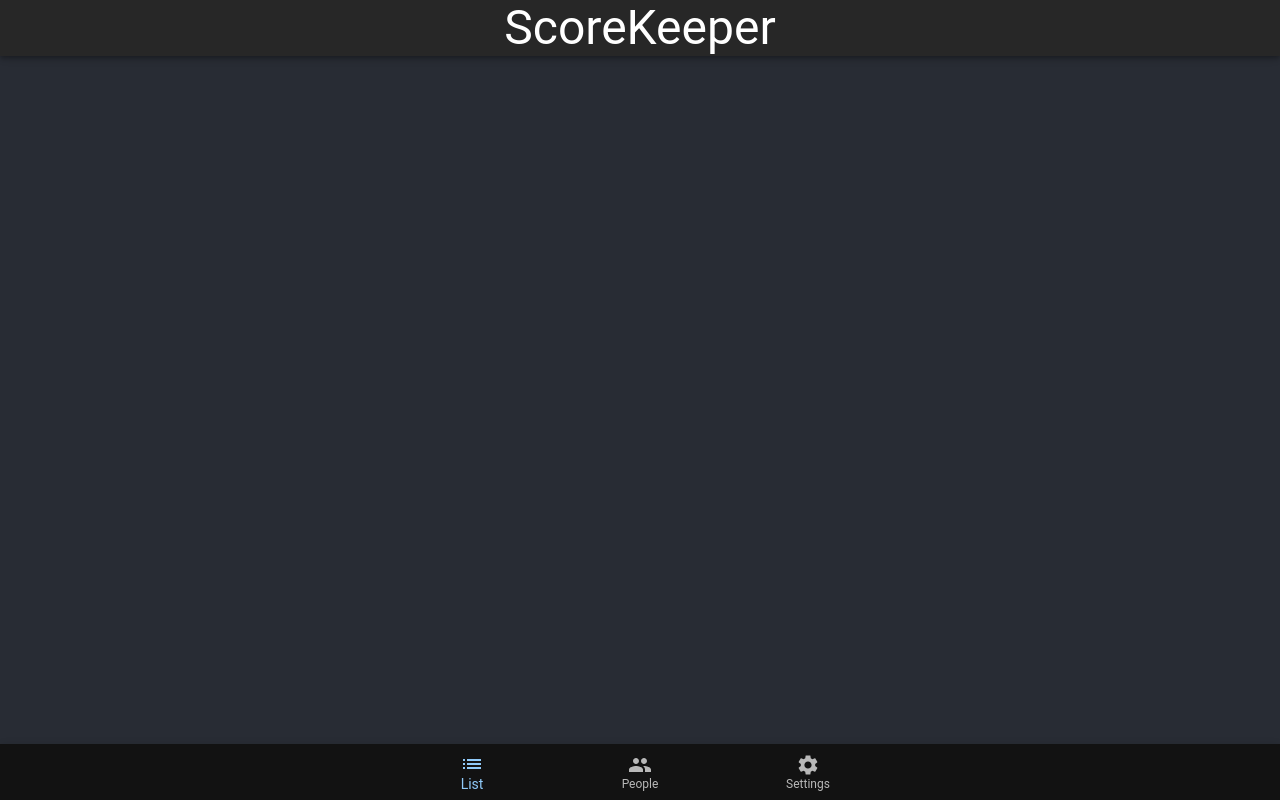
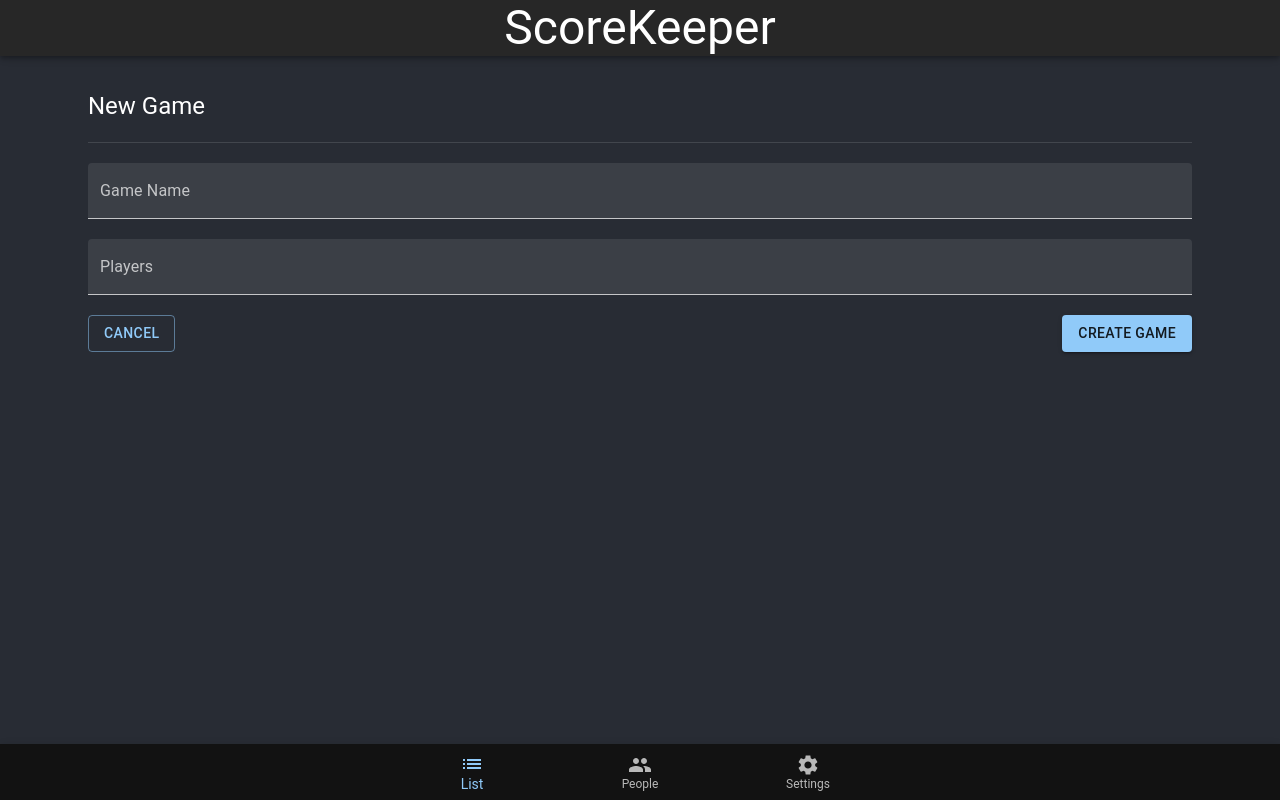
Before and after one commit to motoole/scorekeeper, a React (Create React App) app: page /createGame in a window 1280 px wide. Built offline with nearby package versions, Linux system fonts and the light colour scheme.

Commit message:
Routing in better shape. Create game form in the works.

```diff
--- a/src/App.css
+++ b/src/App.css
@@ -1,5 +1,11 @@
 body {
   background-color: #282c34;
+  color: #fff;
+}
+
+body a {
+  color: #aaa;
+  text-decoration: none;
 }
 
 .Header {
@@ -15,7 +21,6 @@ body {
   padding: 10px;
 }
 
-
 h1 {
   color: #fff;
 }
--- a/src/App.js
+++ b/src/App.js
@@ -2,14 +2,19 @@ import React from 'react';
 import { Routes, Route } from 'react-router-dom';
 import './App.css';
 
+// mui imports
+import { Container } from '@mui/material';
+
+//mui styles imports
 import { ThemeProvider, createTheme } from '@mui/material/styles';
 
-// import Header from './Header.js';
+// component imports
 import Header from './components/Header.js';
 import Footer from './components/Footer.js';
-import GamesList from './components/GamesList.js';
+import ListPage from './components/ListPage.js';
 import Players from './components/Players.js';
 import Settings from './components/Settings.js';
+import CreateGame from './components/CreateGame.js';
 
 const App = () => {
   const darkTheme = createTheme({
@@ -22,11 +27,14 @@ const App = () => {
     <ThemeProvider theme={darkTheme}>
       <div className="App">
         <Header />
-        <Routes>
-          <Route path='/' element={<GamesList />} />
-          <Route path='players' element={<Players />} />
-          <Route path='settings' element={<Settings />} />
-        </Routes>
+        <Container>
+          <Routes>
+            <Route path='/' element={<ListPage />} />
+            <Route path='players' element={<Players />} />
+            <Route path='settings' element={<Settings />} />
+            <Route path='createGame' element={<CreateGame />} />
+          </Routes>
+        </Container>
         <Footer />
       </div>
     </ThemeProvider>
--- /dev/null
+++ b/src/components/CreateGame.js
@@ -0,0 +1,67 @@
+import React, { useState } from 'react';
+import { Link } from 'react-router-dom';
+
+// material ui imports
+import {
+  Container,
+  Typography,
+  TextField,
+  Divider,
+  Stack,
+  Button,
+  IconButton
+} from '@mui/material';
+
+const CreateGame = () => {
+  const current = new Date();
+
+  const [gameName, setGameName] = useState("");
+  const [players, setPlayers] = useState("");
+
+  const handleCreateGame = () =>{
+    console.log(gameName);
+    console.log(players.split(','))
+  }
+
+  return(
+    <div className='createGame'>
+      <Container sx={{ marginTop: '90px' }}>
+        <Typography variant="h5" component="div">New Game</Typography>
+        <Divider sx={{ margin: '20px 0' }} />
+
+        <Typography component="div" variant="div" sx={{ margin: '20px 0' }}>
+          <TextField
+            id="createGameName"
+            value={gameName}
+            onChange={(e) => {setGameName(e.target.value)}}
+            label="Game Name"
+            variant="filled"
+            sx={{ width: '100%'}}
+          />
+        </Typography>
+
+        <Typography component="div" variant="div" sx={{ margin: '20px 0' }}>
+          <TextField
+            id="createGamePlayers"
+            label="Players"
+            variant="filled"
+            sx={{ width: '100%'}}
+            value={players}
+            onChange={(e) => {setPlayers(e.target.value)}}
+          />
+        </Typography>
+
+        <Typography component="div" variant="div" sx={{ margin: '20px 0' }}>
+          <Stack spacing={2} direction="row" justifyContent="space-between">
+            <Button variant="outlined" component={Link} to="/">Cancel</Button>
+            <Button variant="contained" onClick={ handleCreateGame }>Create Game</Button>
+          </Stack>
+        </Typography>
+      </Container>
+
+    </div>
+
+  );
+}
+
+export default CreateGame;
--- a/src/components/GamesList.js
+++ /dev/null
@@ -1,10 +0,0 @@
-import React from 'react';
-
-const GamesList = () => {
-
-  return(
-    <h1>GamesList</h1>
-  );
-}
-
-export default GamesList;
--- /dev/null
+++ b/src/components/ListGames.js
@@ -0,0 +1,10 @@
+import React from 'react';
+
+const ListGames = () => {
+  return(
+    <h1>List Games Component</h1>
+
+  );
+}
+
+export default ListGames;
--- /dev/null
+++ b/src/components/ListPage.js
@@ -0,0 +1,24 @@
+import React from 'react';
+import { Link } from 'react-router-dom';
+
+// component imports
+import ListGames from './ListGames.js';
+
+const ListPage = () => {
+  const hasGames = () => { return localStorage.getItem('scorekeeperData'); }
+
+  if (hasGames()) {
+    return(
+      <ListGames />
+    )
+  } else {
+    return(
+      <div className="listPage">
+        <h2>There are no current games</h2>
+        <p>You should <Link to="/createGame">create a game</Link></p>
+      </div>
+    )
+  }
+}
+
+export default ListPage;
```
